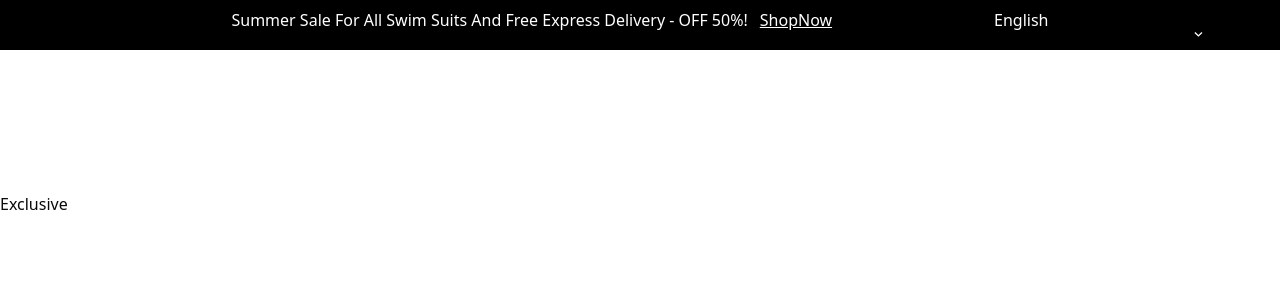
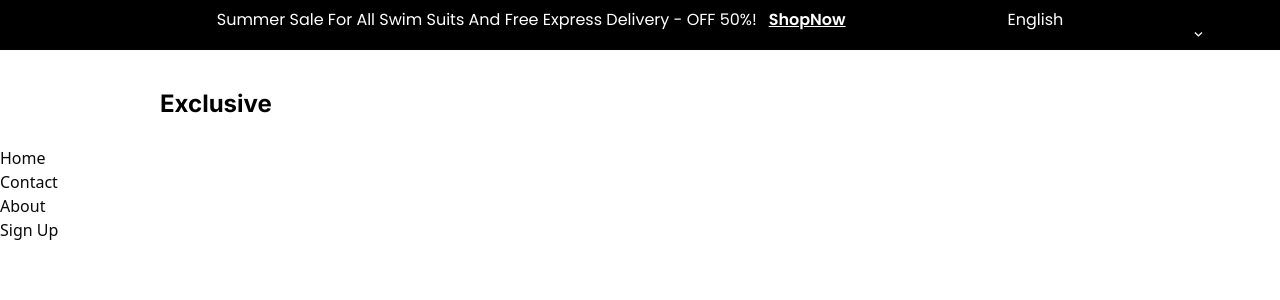
Before and after one commit to yousrakhan23/figma-template, a Next.js app: page / in a window 1280 px wide. Shown: the top 300 px of the page. Built offline with nearby package versions, Linux system fonts and the light colour scheme.

Commit message:
header done

```diff
--- a/package.json
+++ b/package.json
@@ -9,6 +9,7 @@
     "lint": "next lint"
   },
   "dependencies": {
+    "@next/font": "^14.2.15",
     "@radix-ui/react-slot": "^1.1.0",
     "class-variance-authority": "^0.7.1",
     "clsx": "^2.1.1",
--- a/src/components/Header.tsx
+++ b/src/components/Header.tsx
@@ -1,11 +1,15 @@
+"use client";
+import React from 'react';
+import { Poppins } from 'next/font/google';
 
-import React from 'react';
+const fontPoppins400 = Poppins({ weight: '400', subsets: ['latin'] });
+const fontPoppins600 = Poppins({ weight: '600', subsets: ['latin'] });
 const Header = () => {
     return (
         <div>
-            <header className="w-1440 h-48 ">
-                <h3 className="text-center bg-black text-white p-2 w-550">Summer Sale For All Swim Suits And Free Express Delivery - OFF 50%!
-                    <span className="underline mx-3">ShopNow</span>
+            <header className=" ">
+                <h3 className={`${fontPoppins400.className} text-center bg-black text-white p-2 w-550`}>Summer Sale For All Swim Suits And Free Express Delivery - OFF 50%!
+                    <span className={`${fontPoppins600.className} underline mx-3`}>ShopNow</span>
                     <span className="ml-[150px]">English
                         <svg width="21" height="10" viewBox="0 0 21 16" fill="none" xmlns="http://www.w3.org/2000/svg " className='ml-[1180px] '>
                         <g filter="url(#filter0_d_17807_19)">
--- a/src/components/Navbar.tsx
+++ b/src/components/Navbar.tsx
@@ -1,10 +1,19 @@
+"use client"
 import React from 'react'
-
+import { Inter } from 'next/font/google';
+const fontInter = Inter({ weight: '700', subsets: ['latin'] });
 const Navbar = () => {
   return (
     <div>
         <nav className=''>
-            <h1>Exclusive</h1></nav>
+            <h1 className={`${fontInter.className} text-black w-118 h-24 pl-[10rem] pt-9 text-[24px]`}>Exclusive</h1>
+            <ul>
+                <li className='text-16px'>Home</li>
+                <li className='text-16px'>Contact</li>
+                <li className='text-16px'>About</li>
+                <li className='text-16px'>Sign Up</li>
+            </ul>
+            </nav>
 
     </div>
   )
```
Also changed, not shown: 1 other file (tests, documents, lock files or other folders).
